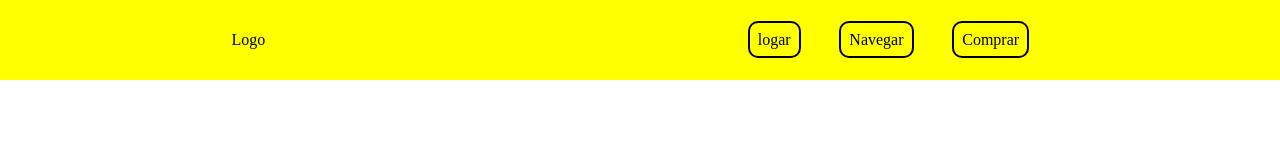
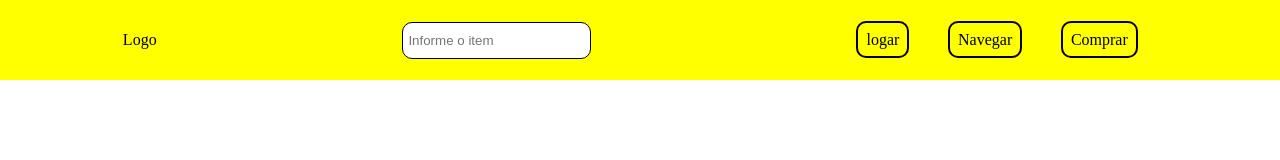
Before and after one commit to ValdsonSilva/treino_git, a plain HTML site: page index.html in a window 1280 px wide. Drawn offline with Linux system fonts and the light colour scheme.

Commit message:
feat: input of search

```diff
--- a/index.html
+++ b/index.html
@@ -39,10 +39,20 @@
         border-radius: 10px;
     }
 
+    #input {
+        height: 25px;
+        border-radius: 10px;
+        outline: none;
+        border-style: none;
+        border: 1px solid #000;
+        padding: 5px;
+    }
+
 </style>
 <body>
     <header id="header">
         <div>Logo</div>
+        <input type="text" placeholder="Informe o item" name="busca" id="input">
         <ul>
             <li><a href="#">logar</a></li>
             <li><a href="#">Navegar</a></li>
```
